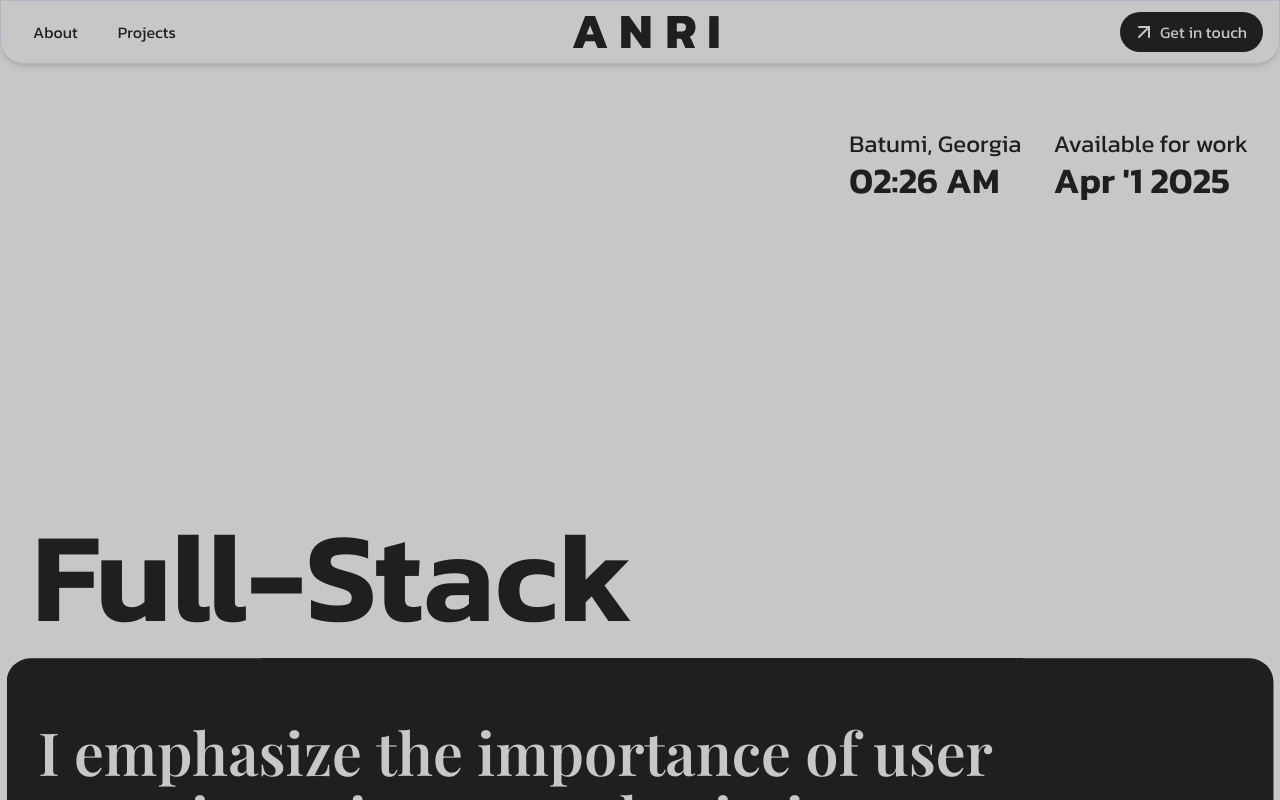
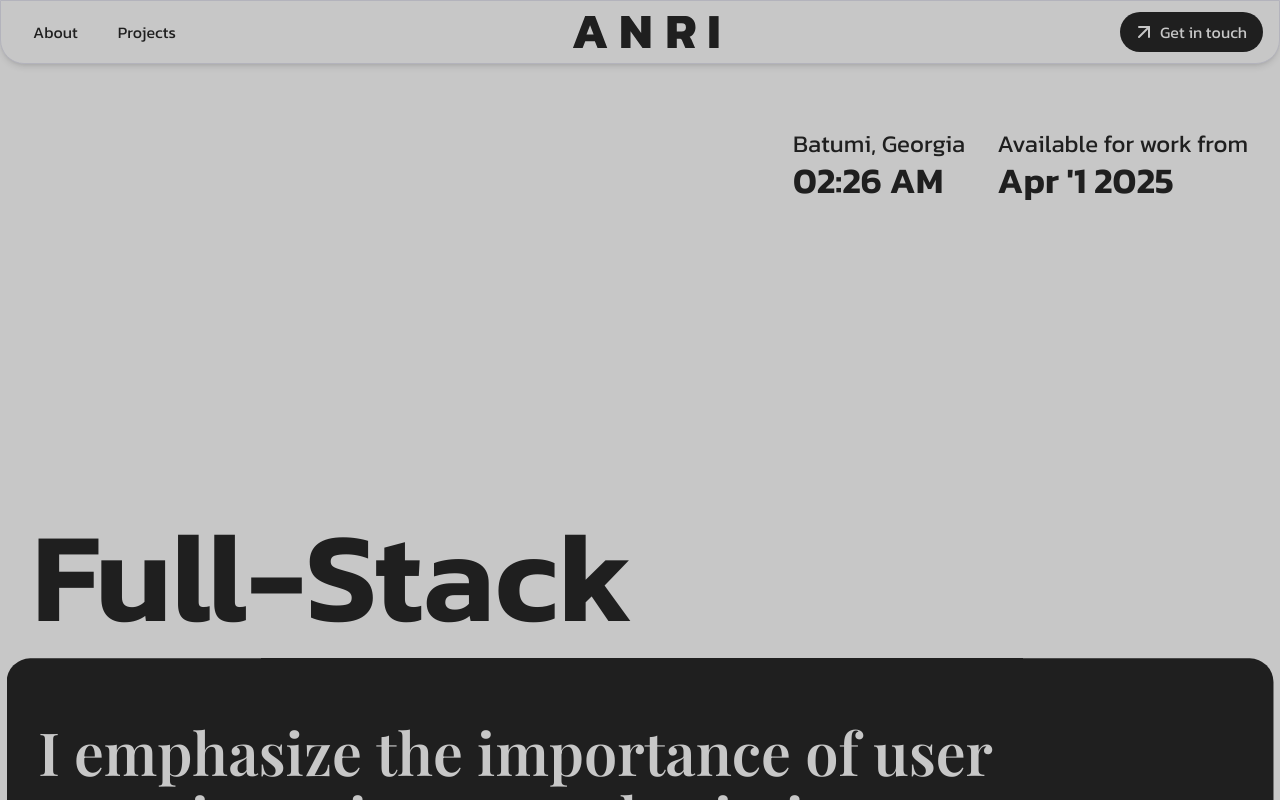
Before and after one commit to anriuss/portfolio, a Next.js app: page / in a window 1280 px wide. Shown: the top 800 px of the page. Built offline with nearby package versions, Linux system fonts and the light colour scheme.

Commit message:
chore: update available for work

```diff
--- a/src/components/hero/widgets.tsx
+++ b/src/components/hero/widgets.tsx
@@ -72,7 +72,7 @@ export default function HeroWidgets() {
     <div className="absolute max-md:bottom-4 max-md:left-4 md:right-8 flex max-[450px]:flex-col gap-8 overflow-hidden">
       <InfoBlock text="Batumi, Georgia" content={<TimezoneClock />} />
       <InfoBlock
-        text="Available for work"
+        text="Available for work from"
         content={
           <time dateTime="2025-04-01" className="text-4xl font-semibold">
             Apr &apos;1 2025
```
